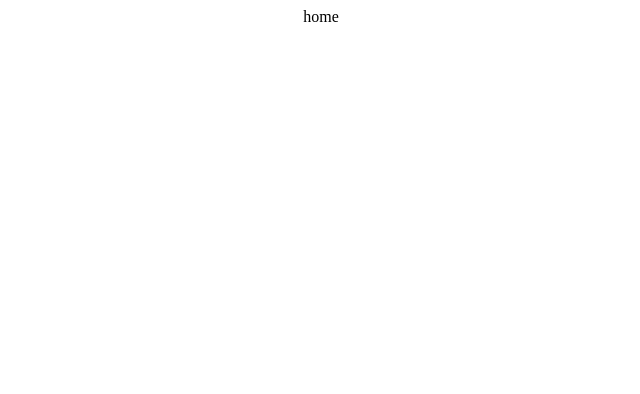
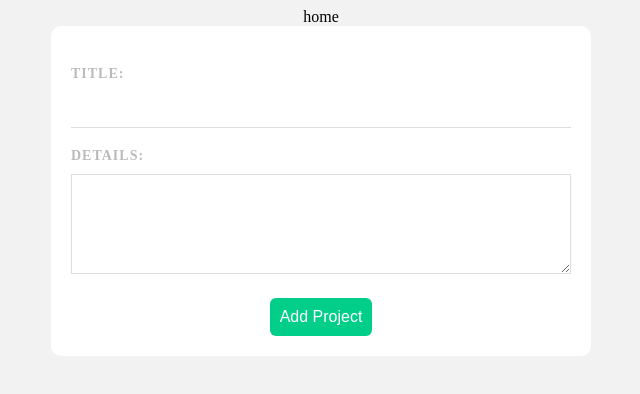
Before and after one commit to hadihaz/project-planner, a Vue app: page /add in a window 1280 px wide. Before the commit this address had no page. Shown: the top 394 px of the page, without its empty margins (319-959 px from the left). Built offline with nearby package versions, Linux system fonts and the light colour scheme.

Commit message:
create addproject view

```diff
--- a/data/db.json
+++ b/data/db.json
@@ -11,6 +11,18 @@
       "title": "Make marketing email",
       "details": "lorem ipsum",
       "complete": true
+    },
+    {
+      "title": "make new project",
+      "details": "make new project make new project make new project",
+      "complete": false,
+      "id": 3
+    },
+    {
+      "title": "new web",
+      "details": "new web new web new web",
+      "complete": false,
+      "id": 4
     }
   ]
 }
--- a/src/assets/main.css
+++ b/src/assets/main.css
@@ -1,13 +1,12 @@
 /* @import './base.css'; */
 
-body{
-    display: flex;
-    flex-direction: column;
+body {
+  display: flex;
+  flex-direction: column;
+  background-color: rgb(242, 242, 242);
 }
-#app{
-
-    display: flex;
-    flex-direction: column;
-    align-items: center;
-
+#app {
+  display: flex;
+  flex-direction: column;
+  align-items: center;
 }
--- a/src/router/index.js
+++ b/src/router/index.js
@@ -1,16 +1,21 @@
-import { createRouter, createWebHistory } from 'vue-router'
-import HomeView from '../views/HomeView.vue'
+import { createRouter, createWebHistory } from "vue-router";
+import HomeView from "../views/HomeView.vue";
+import AddProjectView from "../views/AddProjectView.vue";
 
 const router = createRouter({
   history: createWebHistory(import.meta.env.BASE_URL),
   routes: [
     {
-      path: '/',
-      name: 'home',
-      component: HomeView
+      path: "/",
+      name: "home",
+      component: HomeView,
     },
+    {
+      path: "/add",
+      name: "AddProject",
+      component: AddProjectView,
+    },
+  ],
+});
 
-  ]
-})
-
-export default router
+export default router;
--- /dev/null
+++ b/src/views/AddProjectView.vue
@@ -0,0 +1,82 @@
+<template>
+  <form @submit.prevent="handleSubmit">
+    <label>Title:</label>
+    <input type="text" required v-model="title" />
+    <label>Details:</label>
+    <textarea v-model="details"></textarea>
+    <button>Add Project</button>
+  </form>
+</template>
+
+<script>
+export default {
+  data() {
+    return {
+      title: "",
+      details: "",
+    };
+  },
+  methods: {
+    handleSubmit() {
+      let project = {
+        title: this.title,
+        details: this.details,
+        complete: false,
+      };
+      fetch("http://localhost:3000/projects/", {
+        method: "POST",
+        headers: { "Content-Type": "application/json" },
+        body: JSON.stringify(project),
+      })
+        .then(() => {
+          this.$router.push("/");
+        })
+        .catch((err) => {
+          console.log(err.message);
+        });
+    },
+  },
+};
+</script>
+
+<style>
+form {
+  background-color: white;
+  padding: 20px;
+  border-radius: 10px;
+  width: 500px;
+}
+label {
+  display: block;
+  color: #bbb;
+  text-transform: uppercase;
+  font-size: 14px;
+  font-weight: bold;
+  letter-spacing: 1px;
+  margin: 20px 0 10px 0;
+}
+input {
+  padding: 10px;
+  border: 0;
+  border-bottom: 1px solid #ddd;
+  width: 100%;
+  box-sizing: border-box;
+}
+textarea {
+  border: 1px solid #ddd;
+  padding: 10px;
+  width: 100%;
+  box-sizing: border-box;
+  height: 100px;
+}
+form button {
+  display: block;
+  margin: 20px auto 0;
+  background-color: #00ce89;
+  color: white;
+  padding: 10px;
+  border: 0;
+  border-radius: 6px;
+  font-size: 16px;
+}
+</style>
```
Also changed, not shown: src/components/Navbar.vue (added).
